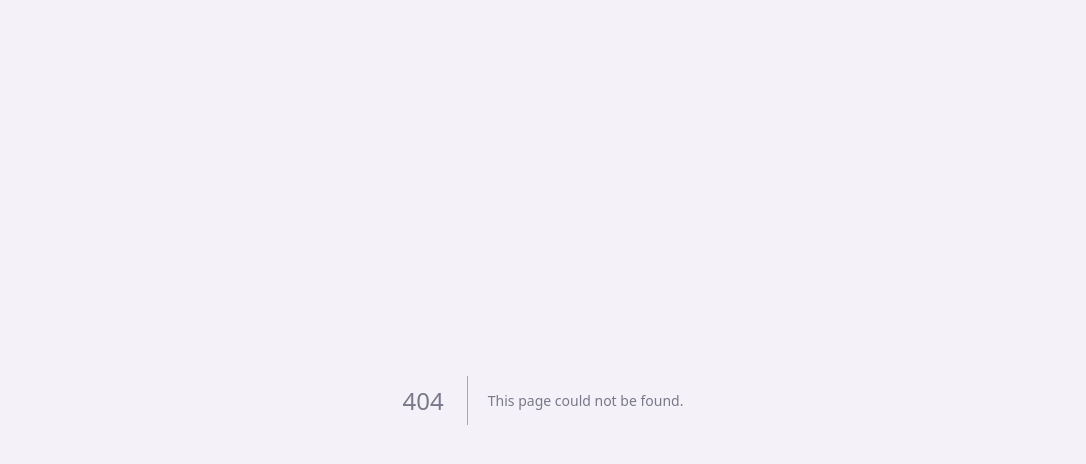
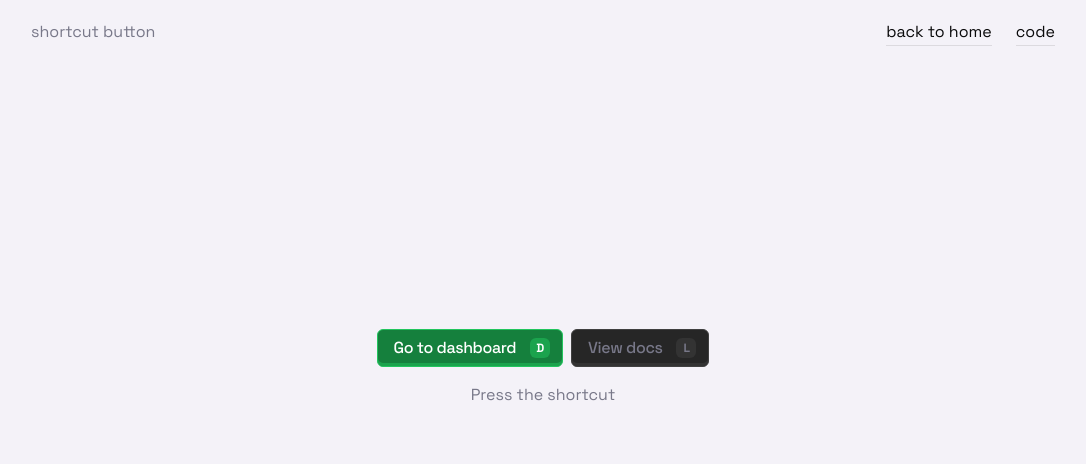
Before and after one commit to stylessh/interactions, a Next.js app: page /shortcut-button in a window 1280 px wide. Before the commit this address had no page. Shown: the top 464 px of the page, without its empty margins (97-1183 px from the left). Built offline with nearby package versions, Linux system fonts and the light colour scheme.

Commit message:
new demo: shorcut buttons

```diff
--- a/app/(demos)/demos.ts
+++ b/app/(demos)/demos.ts
@@ -47,6 +47,13 @@ const demos = [
     description: "A demo to showcase assistant",
     draft: false,
   },
+  {
+    slug: "shortcut-button",
+    title: "shortcut button",
+    description:
+      "A demo to showcase shortcut button that reacts to the shortcut press.",
+    draft: false,
+  },
 ] as const;
 
 export type DemoSlug = (typeof demos)[number]["slug"];
--- /dev/null
+++ b/app/(demos)/shortcut-button/components/button.tsx
@@ -0,0 +1,105 @@
+"use client";
+
+import { cn } from "@/lib/utils";
+import { motion, MotionProps } from "motion/react";
+import { useCallback, useState } from "react";
+import { useHotkeys } from "react-hotkeys-hook";
+
+export function Button({
+  children,
+  variant = "default",
+  shortcut,
+  onClick,
+  ...props
+}: {
+  children: React.ReactNode;
+  variant?: "default" | "primary";
+  shortcut: string;
+  className?: string;
+  onClick?: () => void;
+} & MotionProps) {
+  const [pressed, setPressed] = useState(false);
+  const [hotKeyPressed, setHotKeyPressed] = useState(false);
+
+  useHotkeys(
+    shortcut,
+    () => {
+      setPressed(true);
+      setHotKeyPressed(true);
+      handleClick();
+    },
+    [],
+    {
+      keydown: true,
+    }
+  );
+
+  const handleClick = useCallback(() => {
+    setTimeout(() => {
+      setPressed(false);
+      setHotKeyPressed(false);
+      onClick?.();
+    }, 150);
+  }, [onClick]);
+
+  return (
+    <motion.button
+      className={cn(
+        "w-fit",
+        "pl-4 pr-3 py-1.5 rounded-md",
+        "font-medium tracking-tight",
+        "shadow-[inset_0_-3px_0px_0px_var(--tw-shadow-color)]",
+        "flex items-center gap-3.5",
+
+        "ring-0 outline-none focus-visible:outline-white",
+
+        variant === "default" &&
+          "bg-neutral-800 border border-neutral-700 shadow-neutral-700/50 ",
+        variant === "primary" &&
+          "bg-green-700 border border-green-500 shadow-green-500/50 text-white",
+        props.className
+      )}
+      onClick={onClick}
+      onKeyDown={(e) => {
+        if (e.key === shortcut || e.key === "Enter" || e.key === " ") {
+          setPressed(true);
+          handleClick();
+        }
+      }}
+      animate={{
+        scale: pressed ? 0.98 : 1,
+      }}
+      whileTap={{
+        scale: 0.96,
+      }}
+      transition={{
+        type: "spring",
+        duration: 0.32,
+        bounce: 0.1,
+      }}
+      {...props}
+    >
+      {children}
+
+      {shortcut && (
+        <motion.span
+          className={cn(
+            "text-xs size-5 rounded-md flex items-center justify-center font-bold",
+            variant === "primary" && "bg-green-500/50",
+            variant === "default" && "bg-neutral-700/50"
+          )}
+          animate={{
+            scale: hotKeyPressed ? 1.15 : 1,
+          }}
+          transition={{
+            type: "spring",
+            duration: 0.4,
+            bounce: 0.5,
+          }}
+        >
+          {shortcut}
+        </motion.span>
+      )}
+    </motion.button>
+  );
+}
--- /dev/null
+++ b/app/(demos)/shortcut-button/page.tsx
@@ -0,0 +1,60 @@
+"use client";
+
+import { DemoWrapper } from "@/components/demo-wrapper";
+import { Button } from "./components/button";
+import { useMemo, useState } from "react";
+import { AnimatePresence, motion } from "motion/react";
+
+export default function ShortcutButton() {
+  const [pressed, setPressed] = useState<"dashboard" | "docs" | "">("");
+
+  const message = useMemo(() => {
+    if (pressed === "dashboard") return "You pressed the dashboard button";
+    if (pressed === "docs") return "You pressed the docs button";
+    return "Press the shortcut";
+  }, [pressed]);
+
+  return (
+    <DemoWrapper name="shortcut-button">
+      <div className="grid place-items-center">
+        <motion.div layout className="flex flex-col gap-4 items-center">
+          <div className="flex flex-col md:flex-row items-center gap-2">
+            <Button
+              variant="primary"
+              shortcut="D"
+              onClick={() => {
+                setPressed("dashboard");
+              }}
+            >
+              Go to dashboard
+            </Button>
+            <Button
+              variant="default"
+              shortcut="L"
+              onClick={() => {
+                setPressed("docs");
+              }}
+            >
+              View docs
+            </Button>
+          </div>
+
+          <AnimatePresence mode="popLayout" initial={false}>
+            <motion.div
+              initial={{ opacity: 0, filter: "blur(4px)" }}
+              animate={{ opacity: 1, filter: "blur(0px)" }}
+              exit={{ opacity: 0, filter: "blur(4px)" }}
+              transition={{
+                duration: 0.4,
+                bounce: 0,
+              }}
+              key={pressed}
+            >
+              {message}
+            </motion.div>
+          </AnimatePresence>
+        </motion.div>
+      </div>
+    </DemoWrapper>
+  );
+}
--- a/components/demo-wrapper.tsx
+++ b/components/demo-wrapper.tsx
@@ -21,10 +21,11 @@ export function DemoWrapper({
     demo.slug;
 
   return (
-    <main className="min-h-screen grid grid-rows-[auto_1fr]">
+    <main className="min-h-screen grid grid-rows-[auto_1fr] [--header-height:4rem]">
       <header
         className={cn(
-          "max-w-screen-lg w-[90%] mx-auto h-16 flex items-center justify-between",
+          "max-w-screen-lg w-[90%] mx-auto h-[--header-height] flex items-center justify-between",
+          "fixed top-0 left-0 right-0 z-10",
           headerClassName
         )}
       >
@@ -39,7 +40,9 @@ export function DemoWrapper({
         </div>
       </header>
 
-      {children}
+      <div className="h-[calc(100vh-var(--header-height))] w-full [&>div]:h-full">
+        {children}
+      </div>
     </main>
   );
 }
--- a/package.json
+++ b/package.json
@@ -20,6 +20,7 @@
     "next": "14.1.4",
     "react": "^18",
     "react-dom": "^18",
+    "react-hotkeys-hook": "^5.1.0",
     "react-use-measure": "^2.1.7",
     "recharts": "^2.15.3",
     "sugar-high": "^0.9.3",
```
Also changed, not shown: 1 other file (tests, documents, lock files or other folders).
